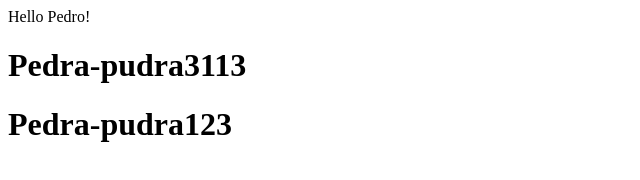
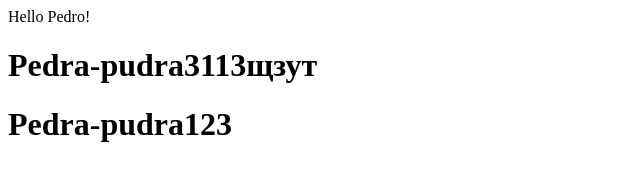
Before and after one commit to Genareb/demo, a plain HTML site: page index.html in a window 1280 px wide. Shown: the whole page, without its empty margins (0-640 px from the left). Drawn offline with Linux system fonts and the light colour scheme.

Commit message:
Third commit

```diff
--- a/index.html
+++ b/index.html
@@ -8,7 +8,7 @@
 </head>
 <body>
     Hello Pedro!
-    <h1>Pedra-pudra3113</h1>
+    <h1>Pedra-pudra3113щзут</h1>
     <h1>Pedra-pudra123</h1>
 </body>
 </html>
```
